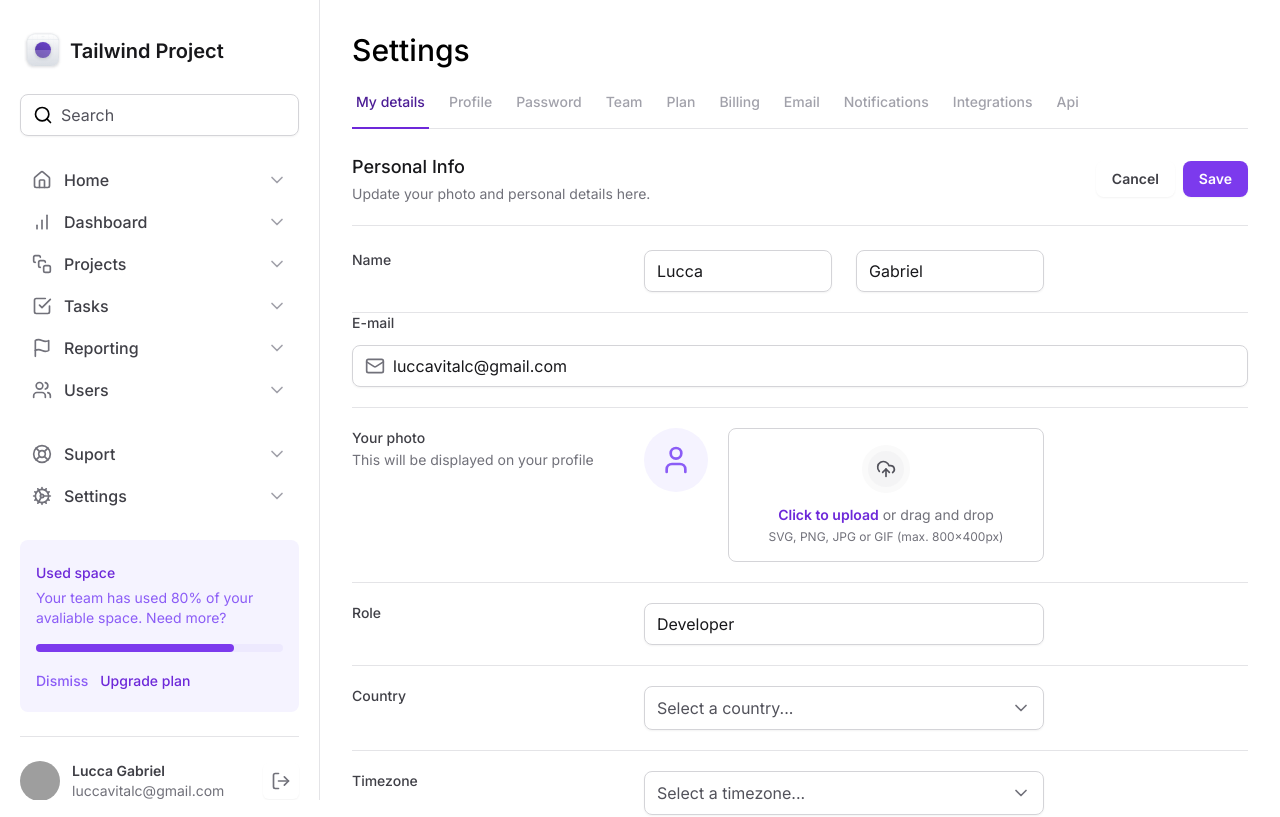
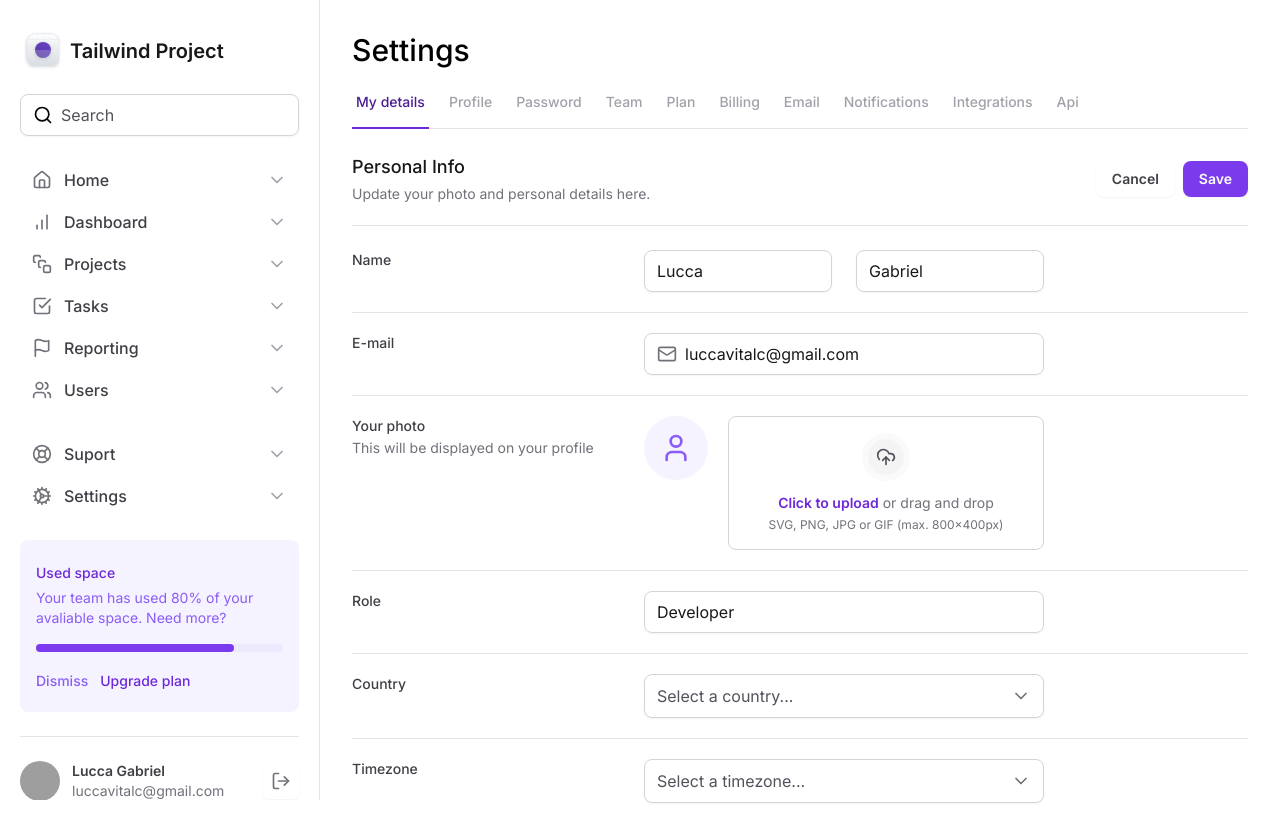
Before and after one commit to luccagbr/tailwind-project, a Next.js app: page / in a window 1280 px wide. Shown: the top 817 px of the page. Built offline with nearby package versions, Linux system fonts and the light colour scheme; grey boxes are pictures that could not be loaded.

Commit message:
feat: finalization of dark mode styling

```diff
--- a/src/app/page.tsx
+++ b/src/app/page.tsx
@@ -58,12 +58,13 @@ export default function Home() {
               </div>
             </div>
           </div>
-          <div className='lg:grid-cols-formpt-5 flex flex-col gap-3 lg:grid'>
+          <div className='grid gap-3 pt-5 lg:grid lg:grid-cols-form'>
             <label
               htmlFor='email'
               className='text-sm font-medium text-zinc-700 dark:text-zinc-300'>
               E-mail
             </label>
+            <div className='flex gap-3'>
               <Input.Root>
                 <Input.Prefix>
                   <Mail className='h-5 w-5 text-zinc-500' />
@@ -75,6 +76,7 @@ export default function Home() {
                   defaultValue='luccavitalc@gmail.com'
                 />
               </Input.Root>
+            </div>
           </div>
 
           <div className='flex flex-col gap-3 pt-5 lg:grid lg:grid-cols-form'>
--- a/src/components/Form/FileInput/FileList.tsx
+++ b/src/components/Form/FileInput/FileList.tsx
@@ -16,7 +16,7 @@ export function FileList() {
             key={file.name}
             name={file.name}
             size={file.size}
-            state='progress'
+            state='error'
           />
         )
       })}
```
Lines whose indentation alone changed are shown as unchanged.
